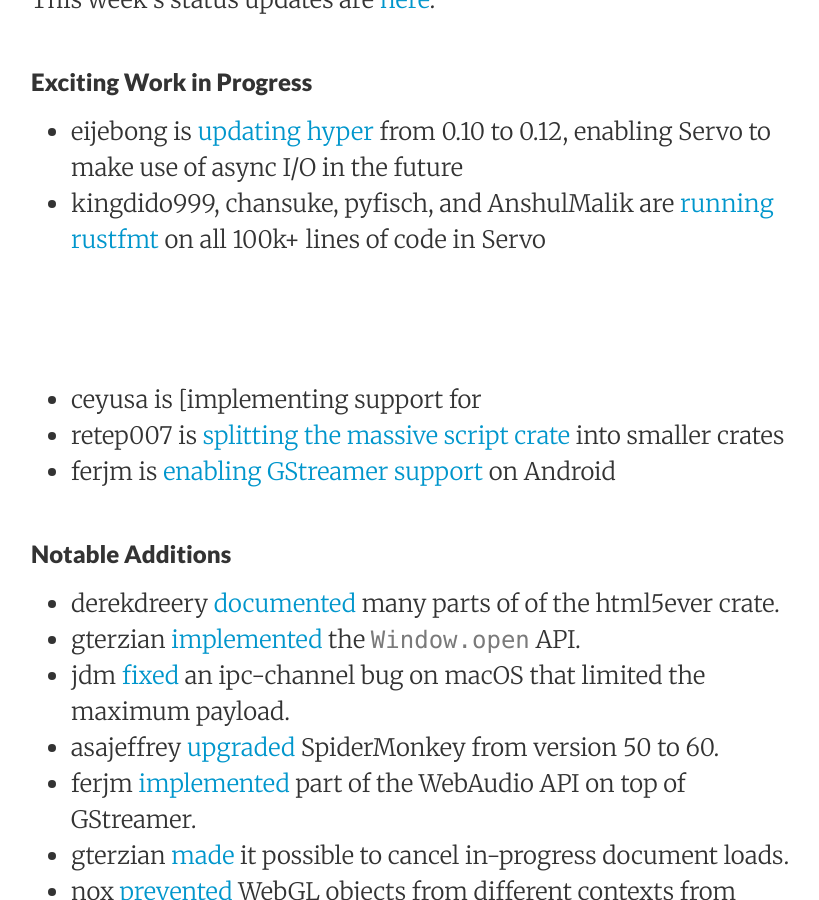
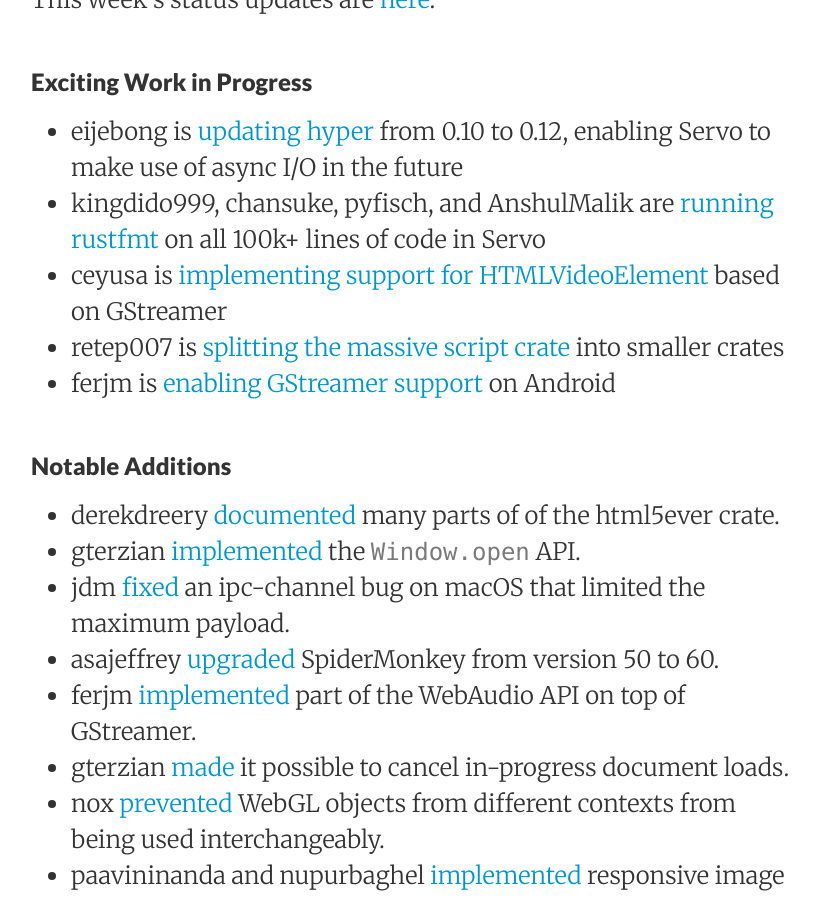
Before and after one commit to servo/blog.servo.org, a Jekyll site: the page built from _posts/2018-09-10-twis-113.md, in a window 1280 px wide and 900 px high, scrolled down 635 px. Shown: the whole window, without its empty margins (225-1044 px from the left). Built offline with Jekyll 4.4.1, drawn with Linux system fonts in a browser that asks for light colours.

Commit message:
Minor fix. s/video/HTMLVideoElement/

```diff
--- a/_posts/2018-09-10-twis-113.md
+++ b/_posts/2018-09-10-twis-113.md
@@ -19,7 +19,7 @@
 
 - eijebong is [updating hyper](https://github.com/servo/servo/pull/21644) from 0.10 to 0.12, enabling Servo to make use of async I/O in the future
 - kingdido999, chansuke, pyfisch, and AnshulMalik are [running rustfmt](https://github.com/servo/servo/issues/21373) on all 100k+ lines of code in Servo
-- ceyusa is [implementing support for <video>](https://github.com/servo/servo/pull/21543) based on GStreamer
+- ceyusa is [implementing support for HTMLVideoElement](https://github.com/servo/servo/pull/21543) based on GStreamer
 - retep007 is [splitting the massive script crate](https://github.com/servo/servo/pull/21371) into smaller crates
 - ferjm is [enabling GStreamer support](https://github.com/servo/servo/pull/21730) on Android
 
```
